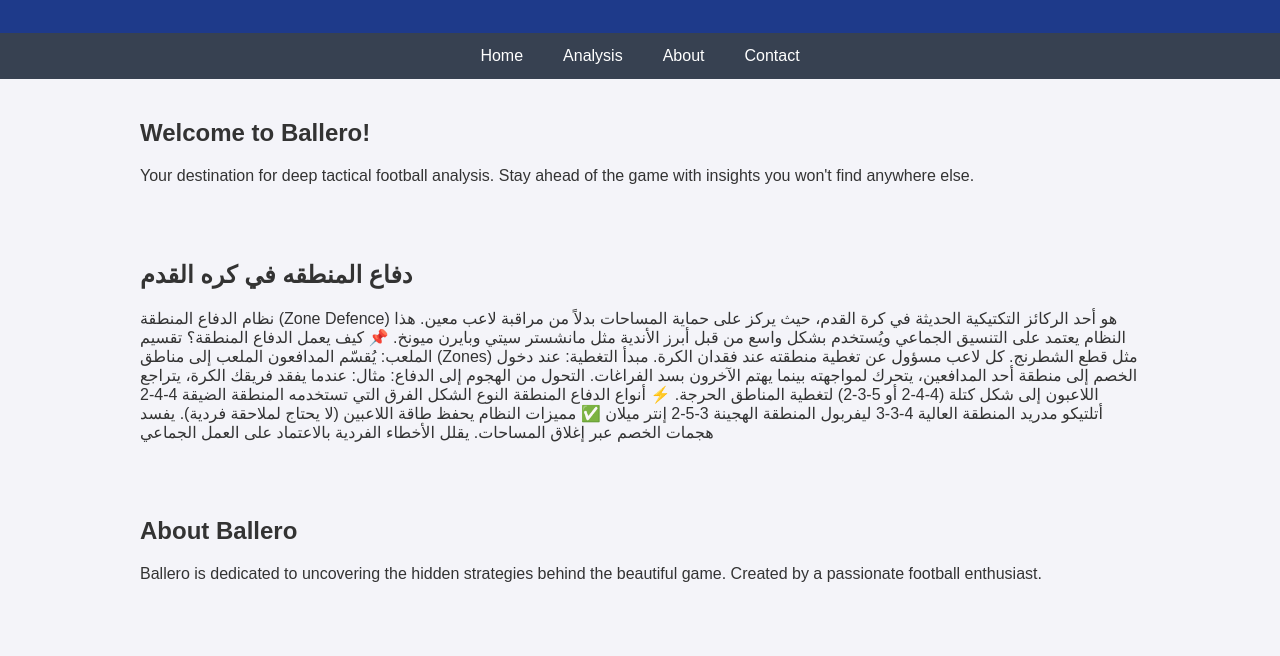
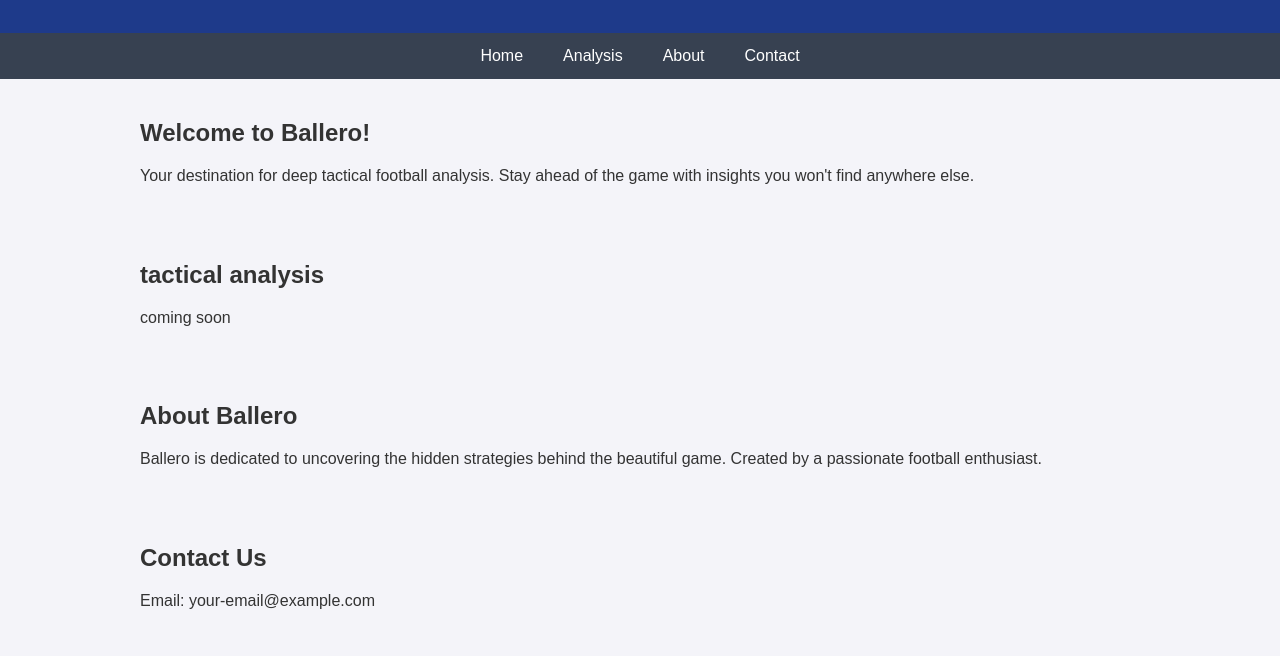
Before and after one commit to Zahranjr/Ballero, a plain HTML site: page index.html in a window 1280 px wide. Shown: the part 121-777 px from the top of the page. Drawn offline with Linux system fonts and the light colour scheme.

Commit message:
Add files via upload

```diff
--- a/index.html
+++ b/index.html
@@ -71,38 +71,8 @@
             anywhere else.</p>
     </div>
     <div class="container" id="analysis">
-        <h2>دفاع المنطقه في كره القدم</h2>
-        <p>
-            نظام الدفاع المنطقة (Zone Defence) هو أحد الركائز التكتيكية الحديثة في كرة القدم، حيث يركز على حماية
-            المساحات بدلاً من مراقبة لاعب معين. هذا النظام يعتمد على التنسيق الجماعي ويُستخدم بشكل واسع من قبل أبرز
-            الأندية مثل مانشستر سيتي وبايرن ميونخ.
-
-            📌 كيف يعمل الدفاع المنطقة؟
-            تقسيم الملعب:
-
-            يُقسّم المدافعون الملعب إلى مناطق (Zones) مثل قطع الشطرنج.
-
-            كل لاعب مسؤول عن تغطية منطقته عند فقدان الكرة.
-
-            مبدأ التغطية:
-
-            عند دخول الخصم إلى منطقة أحد المدافعين، يتحرك لمواجهته بينما يهتم الآخرون بسد الفراغات.
-
-            التحول من الهجوم إلى الدفاع:
-
-            مثال: عندما يفقد فريقك الكرة، يتراجع اللاعبون إلى شكل كتلة (4-4-2 أو 5-3-2) لتغطية المناطق الحرجة.
-
-            ⚡ أنواع الدفاع المنطقة
-            النوع الشكل الفرق التي تستخدمه
-            المنطقة الضيقة 4-4-2 أتلتيكو مدريد
-            المنطقة العالية 4-3-3 ليفربول
-            المنطقة الهجينة 3-5-2 إنتر ميلان
-            ✅ مميزات النظام
-            يحفظ طاقة اللاعبين (لا يحتاج لملاحقة فردية).
-
-            يفسد هجمات الخصم عبر إغلاق المساحات.
-
-            يقلل الأخطاء الفردية بالاعتماد على العمل الجماعي</p>
+        <h2>tactical analysis</h2>
+        <p>coming soon </p>
     </div>
     <div class="container" id="about">
         <h2>About Ballero</h2>
```
